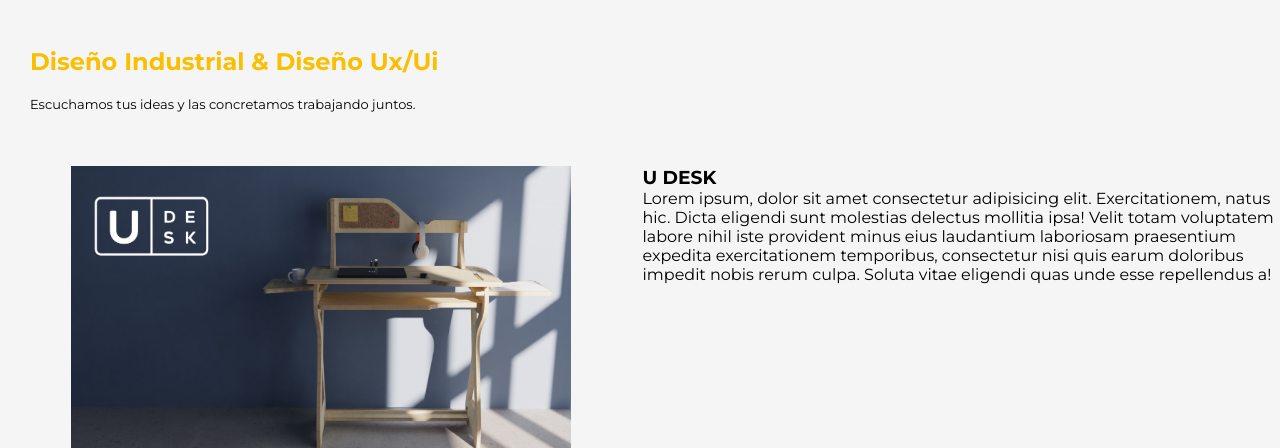
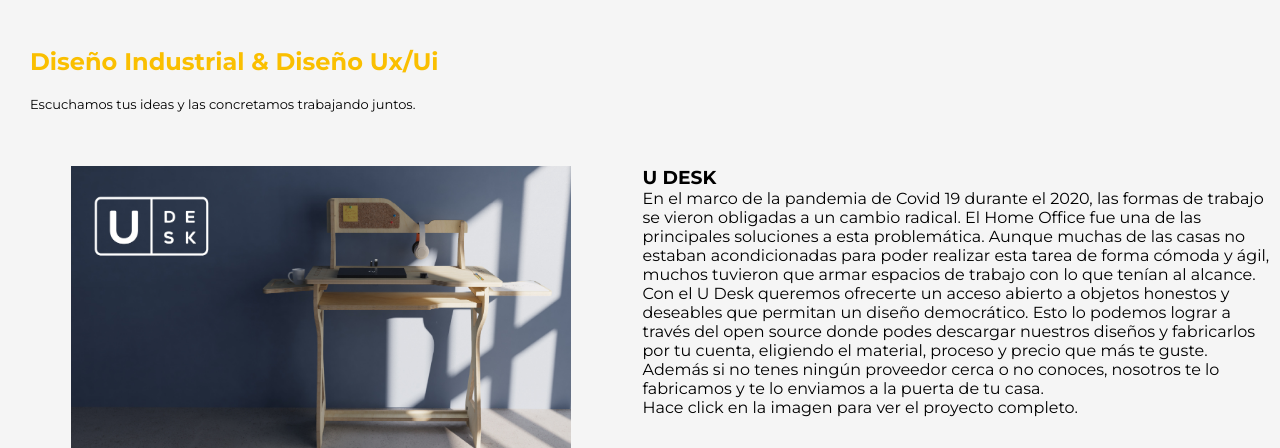
Before and after one commit to nachopagel97/proyecto-coder, a plain HTML site: page proyectos.html in a window 1280 px wide. Shown: the part 162-610 px from the top of the page. Drawn offline with Linux system fonts and the light colour scheme.

Commit message:
actualizacion 1

```diff
--- a/proyectos.html
+++ b/proyectos.html
@@ -54,13 +54,20 @@
       <div class="item2">
         <h3>U DESK</h3>
         <p>
-          Lorem ipsum, dolor sit amet consectetur adipisicing elit.
-          Exercitationem, natus hic. Dicta eligendi sunt molestias delectus
-          mollitia ipsa! Velit totam voluptatem labore nihil iste provident
-          minus eius laudantium laboriosam praesentium expedita exercitationem
-          temporibus, consectetur nisi quis earum doloribus impedit nobis rerum
-          culpa. Soluta vitae eligendi quas unde esse repellendus a!
+          En el marco de la pandemia de Covid 19 durante el 2020, las formas de
+          trabajo se vieron obligadas a un cambio radical. El Home Office fue
+          una de las principales soluciones a esta problemática. Aunque muchas
+          de las casas no estaban acondicionadas para poder realizar esta tarea
+          de forma cómoda y ágil, muchos tuvieron que armar espacios de trabajo
+          con lo que tenían al alcance. Con el U Desk queremos ofrecerte un
+          acceso abierto a objetos honestos y deseables que permitan un diseño
+          democrático. Esto lo podemos lograr a través del open source donde
+          podes descargar nuestros diseños y fabricarlos por tu cuenta,
+          eligiendo el material, proceso y precio que más te guste. Además si no
+          tenes ningún proveedor cerca o no conoces, nosotros te lo fabricamos y
+          te lo enviamos a la puerta de tu casa.
         </p>
+        <p>Hace click en la imagen para ver el proyecto completo.</p>
       </div>
       <div class="item3">
         <h3>TAO LAMP</h3>
```
